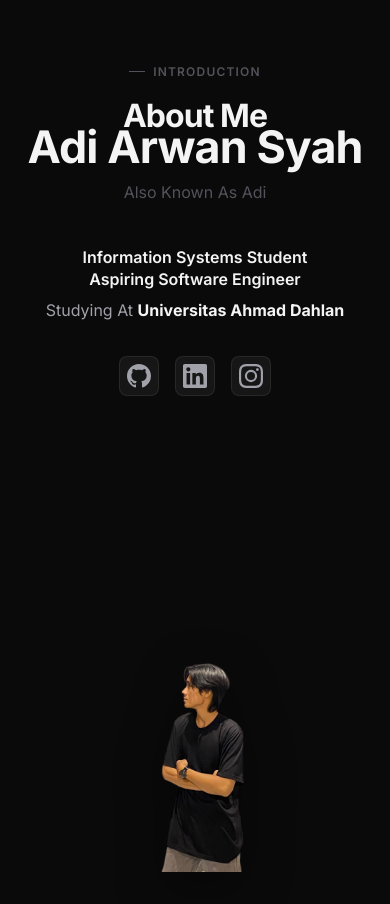
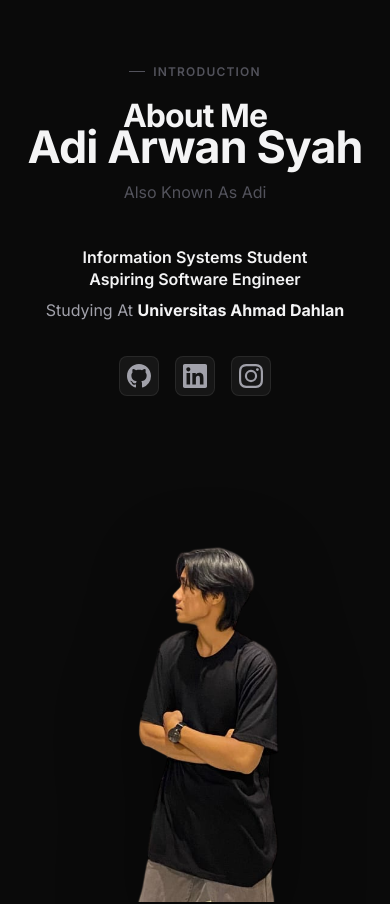
Before and after one commit to wannnn27/myportofolio, a React (Vite) app: page / in a window 390 px wide. Shown: the part 1080-1984 px from the top of the page. Built offline with nearby package versions, Linux system fonts and the light colour scheme.

Commit message:
chore: update contact form placeholders

```diff
--- a/src/components/About.css
+++ b/src/components/About.css
@@ -173,9 +173,9 @@
   }
 
   .about-cutout-img {
-    max-width: 350px;
+    max-width: 400px;
     min-width: auto;
-    transform: scale(1.1);
+    transform: scale(1.4);
     mask-image: none;
     -webkit-mask-image: none;
   }
@@ -196,9 +196,9 @@
     font-size: 1.8rem;
   }
   .about-cutout-img {
-    transform: scale(1);
+    transform: scale(1.7);
     max-width: 100%;
-    margin-top: -20px;
+    margin-top: 10px;
   }
 }
 
--- a/src/components/Contact.jsx
+++ b/src/components/Contact.jsx
@@ -101,7 +101,7 @@ const Contact = () => {
                 id="contact-name"
                 value={formData.name}
                 onChange={(e) => setFormData({ ...formData, name: e.target.value })}
-                placeholder="John Doe"
+                placeholder="Adi Arwan Syah"
                 required
                 autoComplete="name"
               />
@@ -114,7 +114,7 @@ const Contact = () => {
                 id="contact-email"
                 value={formData.email}
                 onChange={(e) => setFormData({ ...formData, email: e.target.value })}
-                placeholder="john@example.com"
+                placeholder="adiarwanexample@gamail.com"
                 required
                 autoComplete="email"
               />
```
